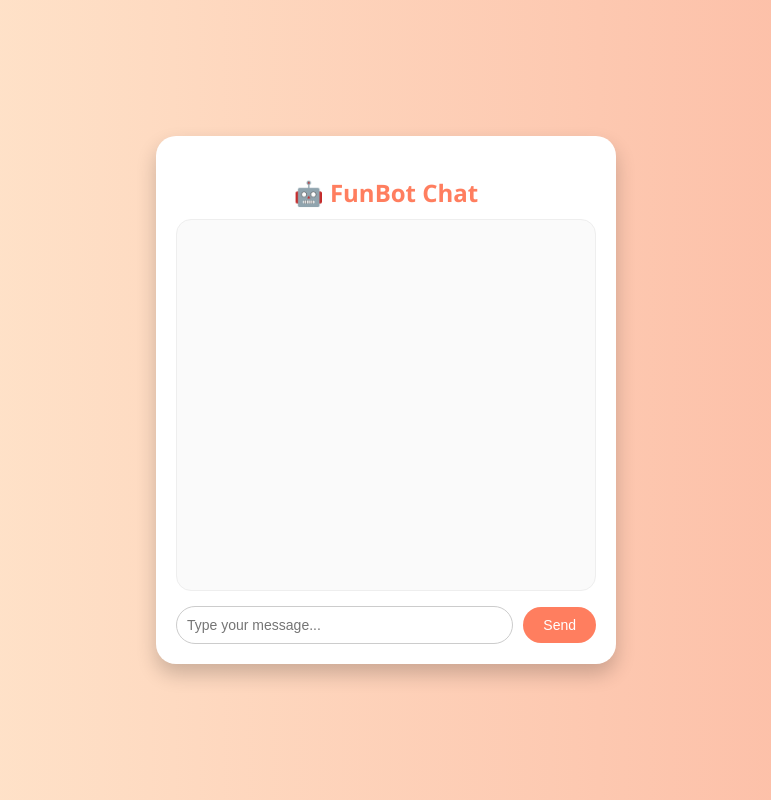
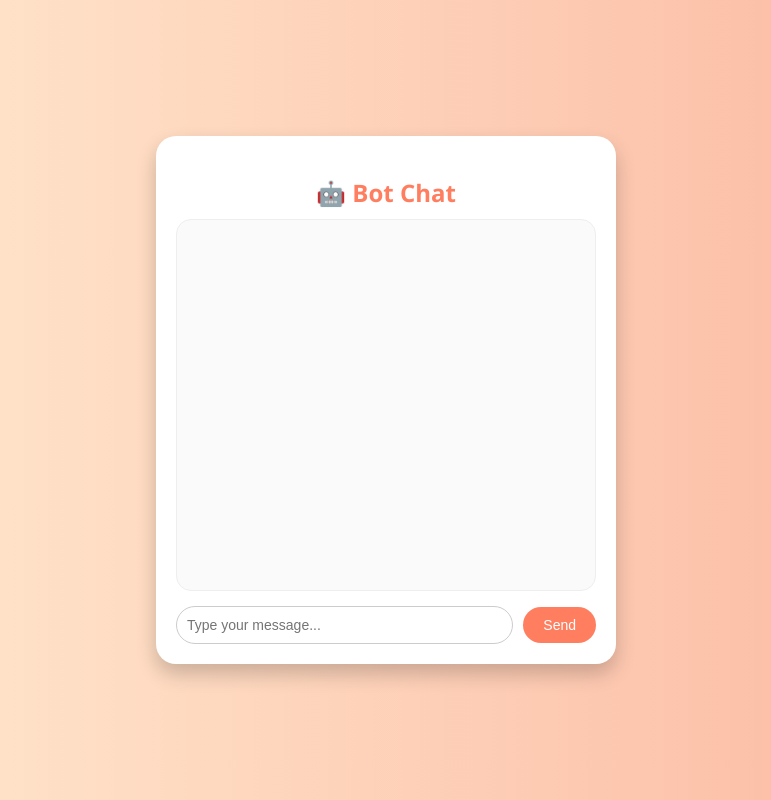
Before and after one commit to Hariprasanth-S-2005/chatbot, a plain HTML site: page index.html in a window 1280 px wide. Shown: the whole page, without its empty margins (254-1025 px from the left). Drawn offline with Linux system fonts and the light colour scheme.

Commit message:
Update index.html
..

```diff
--- a/index.html
+++ b/index.html
@@ -102,7 +102,7 @@
 <body>
 
   <div class="chat-container">
-    <h2>🤖 FunBot Chat</h2>
+    <h2>🤖 Bot Chat</h2>
     <div class="messages" id="chat"></div>
     <div class="input-area">
       <input type="text" id="input" placeholder="Type your message..." />
```
